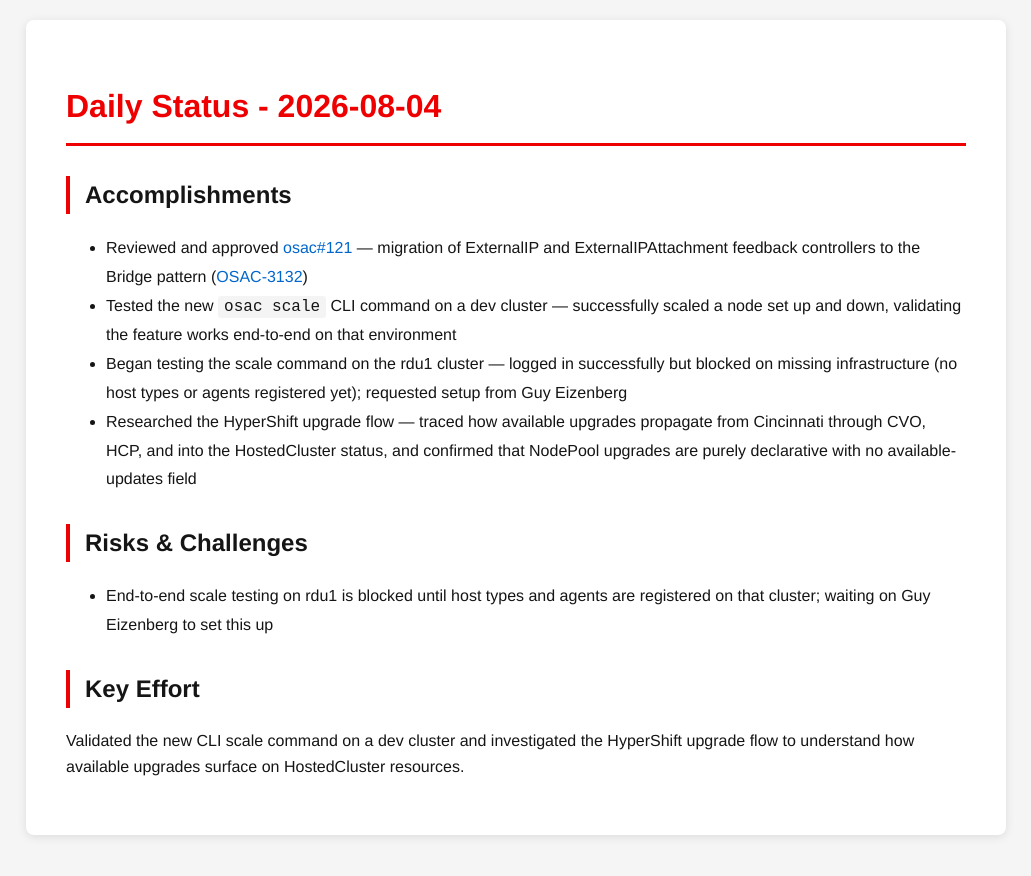
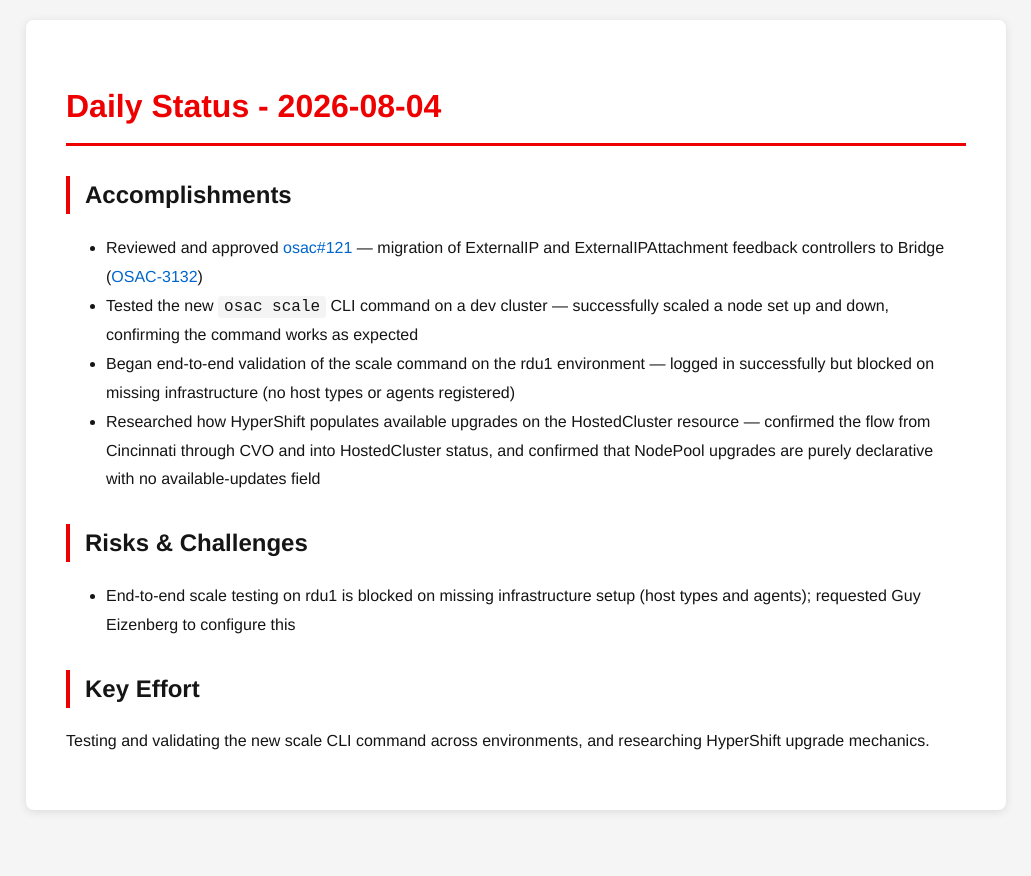
Before and after one commit to tzvatot/daily-status, a Jekyll site: the page built from 2026-08-04.md, in a window 1280 px wide. Shown: the top 876 px of the page, without its empty margins (124-1155 px from the left). Built offline with Jekyll 4.4.1, drawn with Linux system fonts in a browser that asks for light colours.

Commit message:
Daily status update - 2026-08-04

```diff
--- a/2026-08-04.md
+++ b/2026-08-04.md
@@ -7,13 +7,13 @@ date: 2026-08-04
 # Daily Status - 2026-08-04
 
 ## Accomplishments
-- Reviewed and approved [osac#121](https://github.com/osac-project/osac/pull/121) — migration of ExternalIP and ExternalIPAttachment feedback controllers to the Bridge pattern ([OSAC-3132](https://redhat.atlassian.net/browse/OSAC-3132))
-- Tested the new `osac scale` CLI command on a dev cluster — successfully scaled a node set up and down, validating the feature works end-to-end on that environment
-- Began testing the scale command on the rdu1 cluster — logged in successfully but blocked on missing infrastructure (no host types or agents registered yet); requested setup from Guy Eizenberg
-- Researched the HyperShift upgrade flow — traced how available upgrades propagate from Cincinnati through CVO, HCP, and into the HostedCluster status, and confirmed that NodePool upgrades are purely declarative with no available-updates field
+- Reviewed and approved [osac#121](https://github.com/osac-project/osac/pull/121) — migration of ExternalIP and ExternalIPAttachment feedback controllers to Bridge ([OSAC-3132](https://redhat.atlassian.net/browse/OSAC-3132))
+- Tested the new `osac scale` CLI command on a dev cluster — successfully scaled a node set up and down, confirming the command works as expected
+- Began end-to-end validation of the scale command on the rdu1 environment — logged in successfully but blocked on missing infrastructure (no host types or agents registered)
+- Researched how HyperShift populates available upgrades on the HostedCluster resource — confirmed the flow from Cincinnati through CVO and into HostedCluster status, and confirmed that NodePool upgrades are purely declarative with no available-updates field
 
 ## Risks & Challenges
-- End-to-end scale testing on rdu1 is blocked until host types and agents are registered on that cluster; waiting on Guy Eizenberg to set this up
+- End-to-end scale testing on rdu1 is blocked on missing infrastructure setup (host types and agents); requested Guy Eizenberg to configure this
 
 ## Key Effort
-Validated the new CLI scale command on a dev cluster and investigated the HyperShift upgrade flow to understand how available upgrades surface on HostedCluster resources.
+Testing and validating the new scale CLI command across environments, and researching HyperShift upgrade mechanics.
```
